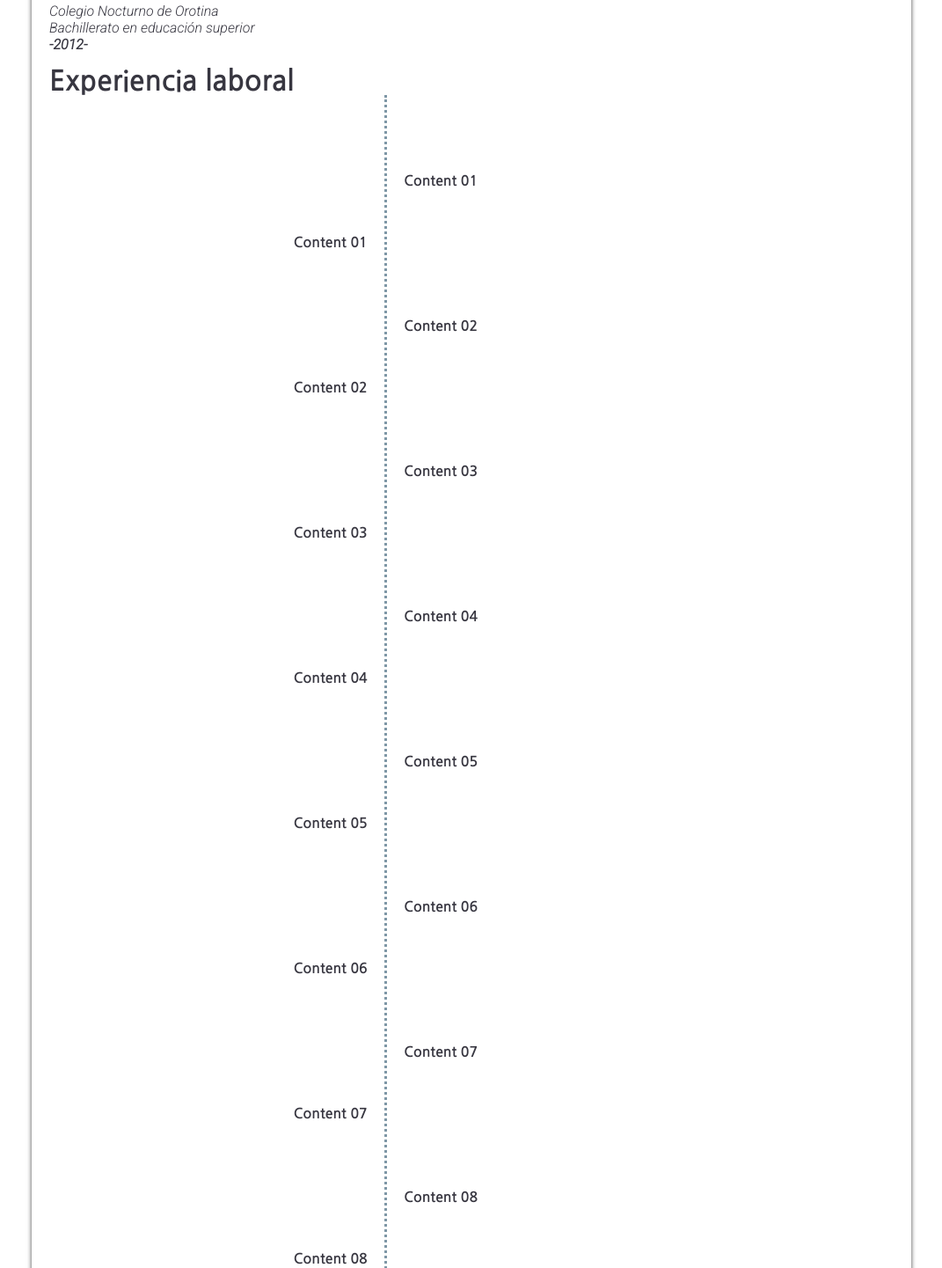
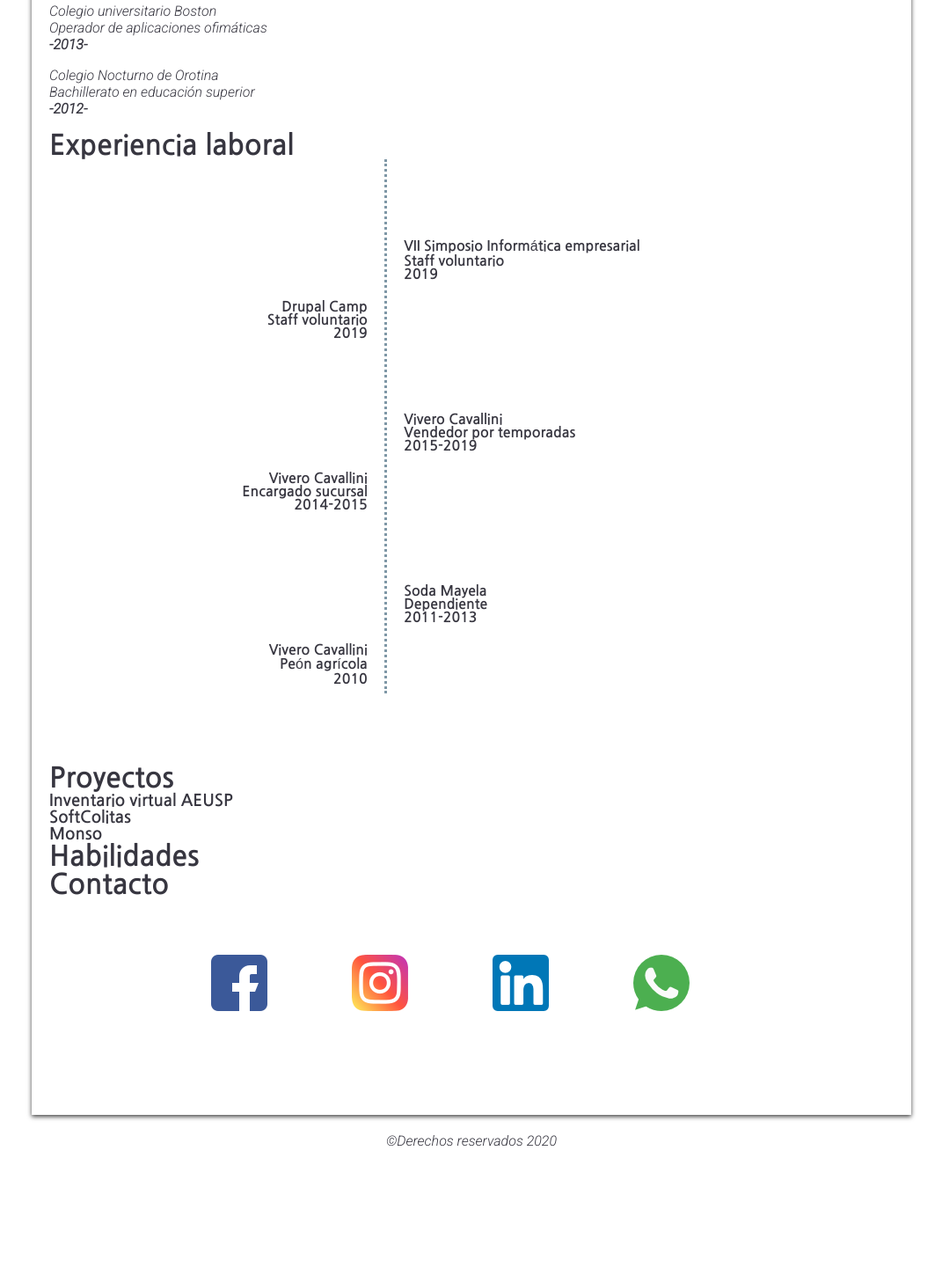
Before and after one commit to josue7114/PortafolioMulti, a website: page index.html in a window 1280 px wide. Shown: the part 383-1824 px from the top of the page at 88% size, without its empty margins (104-1175 px from the left). After the commit the page ends 1705 px from the top, so only its background shows below. Drawn offline with Linux system fonts and the light colour scheme.

Commit message:
cambios seccion contacto

```diff
--- a/index.html
+++ b/index.html
@@ -32,7 +32,7 @@
         <section id="aboutme" class="section__about">
             <div class="container-switch">
                 <button class="switch" id="switch">
-                    <span class="span--switch"><i class="far fa-sun"></i></span>
+                    <span class="span--switch"><i class="fas fa-sun"></i></span>
                     <span class="span--switch"><i class="far fa-moon"></i></span>
                 </button>
             </div>
@@ -54,40 +54,69 @@
         <section id="academic" class="section__academic">
             <h2 class="subtitle">Estudios realizados</h2>
             <p class="paragraph">Universidad de Costa Rica <br><i>Bachillerato en informática empresarial</i><br><strong>-Actualidad-</strong></p>
+            <p class="paragraph">Colegio universitario Boston<br><i>Operador de aplicaciones ofimáticas</i><br><strong>-2013-</strong></p>
             <p class="paragraph">Colegio Nocturno de Orotina<br><i>Bachillerato en educación superior</i><br><strong>-2012-</strong></p>
         </section>
         <section id="experience" class="section__experience">
             <h2 class="subtitle">Experiencia laboral</h2>
             <div class="left-content">
-                <p class="paragraph--timeline">Content 01</p>
-                <p class="paragraph--timeline">Content 02</p>
-                <p class="paragraph--timeline">Content 03</p>
-                <p class="paragraph--timeline">Content 04</p>
-                <p class="paragraph--timeline">Content 05</p>
-                <p class="paragraph--timeline">Content 06</p>
-                <p class="paragraph--timeline">Content 07</p>
-                <p class="paragraph--timeline">Content 08</p>
-                <p class="paragraph--timeline">Content 09</p>
-                <p class="paragraph--timeline">Content 10</p>
+                <p class="paragraph--timeline"><span class="container__paragraph">Drupal Camp<br>Staff voluntario
+                    <br>
+                    2019
+                </span></p>
+                <p class="paragraph--timeline"><span class="container__paragraph">Vivero Cavallini<br>Encargado sucursal
+                    <br>
+                    2014-2015
+                </span></p>
+                <p class="paragraph--timeline"><span class="container__paragraph">Vivero Cavallini <br> Peón agrícola
+                    <br>
+                    2010
+                </span></p>
              </div>
              <div class="right-content">
-                <p class="paragraph--timeline">Content 01</p>
-                <p class="paragraph--timeline">Content 02</p>
-                <p class="paragraph--timeline">Content 03</p>
-                <p class="paragraph--timeline">Content 04</p>
-                <p class="paragraph--timeline">Content 05</p>
-                <p class="paragraph--timeline">Content 06</p>
-                <p class="paragraph--timeline">Content 07</p>
-                <p class="paragraph--timeline">Content 08</p>
-                <p class="paragraph--timeline">Content 09</p>
-                <p class="paragraph--timeline">Content 10</p>
+                <p class="paragraph--timeline"><span class="container__paragraph">VII Simposio Informática empresarial<br>Staff voluntario
+                    <br>
+                    2019
+                </span></p>
+                <p class="paragraph--timeline"><span class="container__paragraph">Vivero Cavallini<br>Vendedor por temporadas
+                    <br>
+                    2015-2019
+                </span></p>
+                <p class="paragraph--timeline"><span class="container__paragraph">Soda Mayela <br> Dependiente
+                    <br>
+                    2011-2013
+                </span></p>
              </div>
+        </section>
+        <section id="projects" class="section__projects">
+            <h2 class="subtitle">Proyectos</h2>
+            <div class="section__projects--aeusp">
+                <h3>Inventario virtual AEUSP</h3>
+            </div>
+            <div class="section__projects--softcolitas">
+                <h3>SoftColitas</h3>
+            </div>
+            <div class="section__projects--monso">
+                <h3>Monso</h3>
+            </div>
         </section>
         <section id="skills" class="section__skills">
             <h2 class="subtitle">Habilidades</h2>
         </section>
         <section id="contact" class="section__contact">
             <h2 class="subtitle">Contacto</h2>
+            <div class="section__contact--facebook">
+                <a href="http://www.facebook.com/josue1495" target="blank"><img src="img/facebook.png" alt="Logo Facebook" class="img--facebook"/></a>
+            </div>
+            <div class="section__contact--instagram">
+                <a href="https://www.instagram.com/jcordero1995/" target="blank"><img src="img/instagram-bosquejado.png" alt="Logo Instagram" class="img--instagram"/></a>
+            </div>
+            <div class="section__contact--linkedin">
+                <a href="https://www.linkedin.com/in/josue-cordero-5b9747163/" target="blank"><img src="img/linkedin.png" alt="Logo LinkedIn" class="img--linkedin"/></a>
+            </div>
+            <div class="section__contact--whatsapp">
+                <a href="https://api.whatsapp.com/send?phone=+50687427973" target="blank"><img src="img/whatsapp.png" alt="Logo WhatsApp" class="img--whatsapp"/></a>
+            </div>
         </section>
     </section>
     <footer class="footer">
--- a/scss/components/_container.scss
+++ b/scss/components/_container.scss
@@ -38,7 +38,7 @@
     line-height: 30px;
     display: block;
     background: none;
-    color: #b6f7c1;
+    color: #ddffe3;
 }
 
 .container-logo {
--- a/scss/components/_section.scss
+++ b/scss/components/_section.scss
@@ -10,6 +10,42 @@
     box-shadow: 0px 2px 5px rgba(0,0,0,0.75);
 }
 
+.section{
+  &__about{
+
+  }
+  &__academic{
+
+  }
+  &__experience{
+
+  }
+  &__projects{
+
+  }
+  &__skills{
+
+  }
+  &__contact{
+    display: flex;
+    align-content: space-around;;
+    &--facebook{
+      margin: 10% 5%;
+    }
+    &--instagram{
+      margin: 10% 5%;
+    }
+    &--linkedin{
+      margin: 10% 5%;
+    }
+    &--whatsapp{
+      margin: 10% 5%;
+    }
+  }
+}
+i{
+  size: 10em;
+}
 //timeline
 .right-content, .left-content {
 	float:left;
--- a/scss/layouts/_footer.scss
+++ b/scss/layouts/_footer.scss
@@ -0,0 +1,3 @@
+.footer{
+    text-align: center;
+}
```
Also changed, not shown: css/styles.css, img/facebook.png (added), img/instagram-bosquejado.png (added), img/linkedin.png (added), img/whatsapp.png (added).
